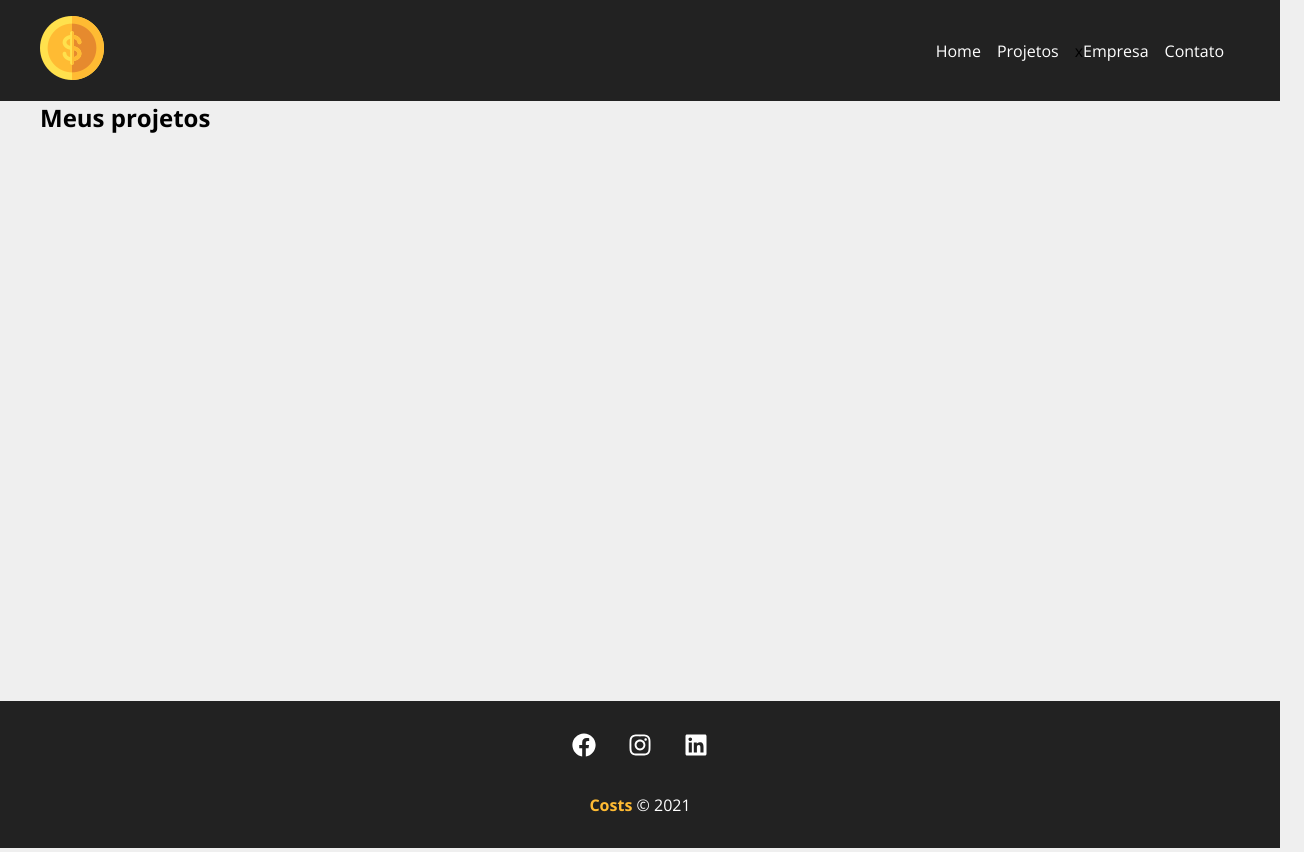
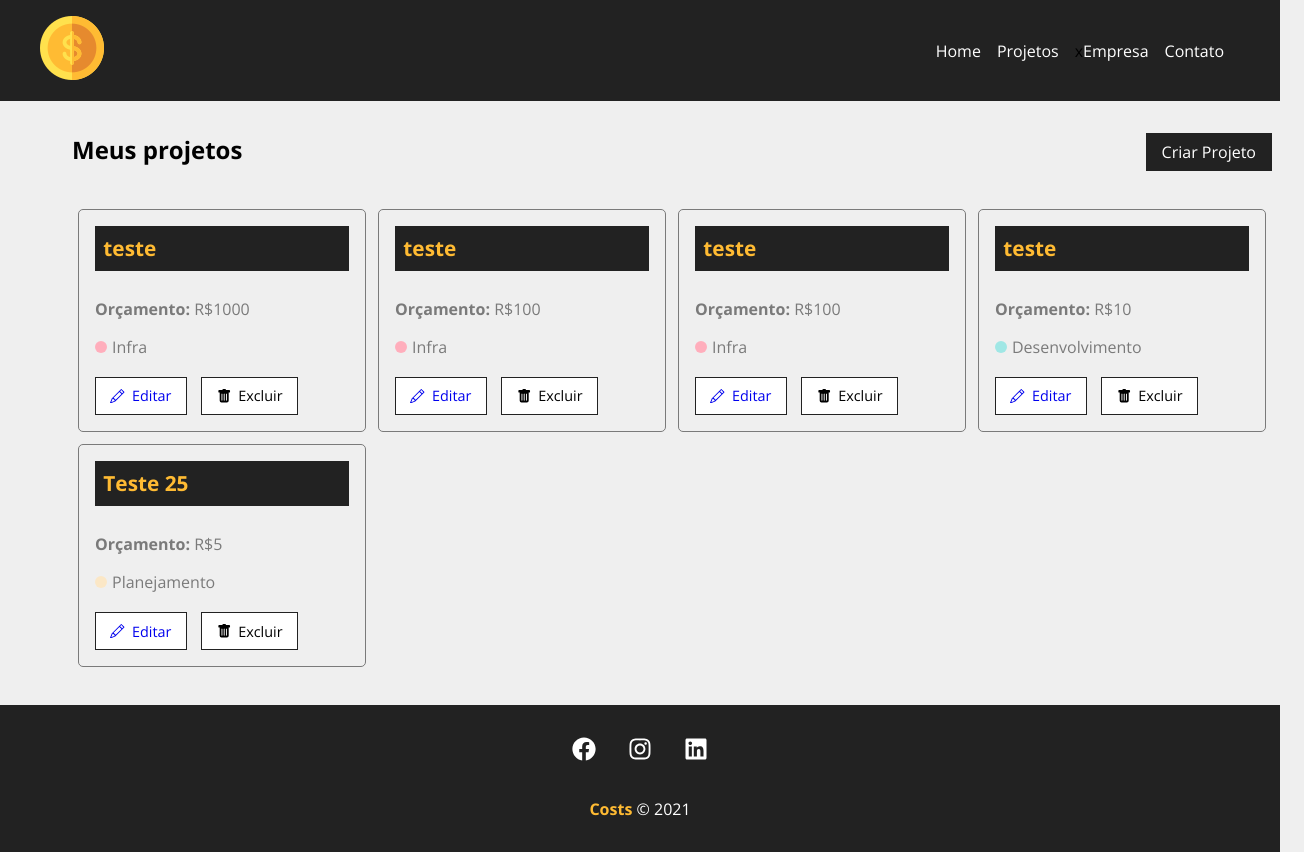
Before and after one commit to patricia-diasr/costs, a React (Create React App) app: page /projects in a window 1280 px wide. Shown: the whole page, 1304 px wide, since content can reach past the window. Built offline with nearby package versions, Linux system fonts and the light colour scheme; data requests are answered from the project's data file.

Commit message:
Listagem de projetos

```diff
--- a/db.json
+++ b/db.json
@@ -43,6 +43,17 @@
       },
       "cost": 0,
       "services": []
+    },
+    {
+      "id": "3780",
+      "name": "Teste 25",
+      "budget": "5",
+      "category": {
+        "id": "4",
+        "name": "Planejamento"
+      },
+      "cost": 0,
+      "services": []
     }
   ],
   "categories": [
--- a/src/components/layout/Container.module.css
+++ b/src/components/layout/Container.module.css
@@ -11,7 +11,7 @@
 }
 
 .start {
-    justify-content: center;
+    justify-content: start;
 }
 
 .column {
--- a/src/components/pages/NewProject.js
+++ b/src/components/pages/NewProject.js
@@ -1,7 +1,7 @@
 import { useNavigate } from 'react-router-dom';
 
 import styles from './NewProjects.module.css';
-import ProjectForm from '../project/ProjectsForm';
+import ProjectForm from '../project/ProjectForm';
 
 function NewProject () {
 
--- a/src/components/pages/Projects.js
+++ b/src/components/pages/Projects.js
@@ -1,19 +1,55 @@
 import { useLocation } from 'react-router-dom';
+import { useState, useEffect } from 'react';
 
 import styles from './Projects.module.css';
 import Message from '../layout/Message';
+import LinkButton from  '../layout/LinkButton';
+import Container from '../layout/Container';
+import ProjectCard from '../project/ProjectCard';
 
 function Projects () {
+    const [projects, setProjects] = useState([]);
+
+    useEffect( () => {
+        fetch("http://localhost:5000/projects", {
+            method: "GET",
+            headers: {
+                "Content-type": "application/json"
+            }
+        })
+        .then( resp => resp.json() )
+        .then ( data => setProjects(data) )
+        .catch( err => console.log(err) );
+    }, []);
+
+
     const location = useLocation();
     let message = '';
+
     if (location.state) {
         message = location.state.message;
     }
 
     return (
-        <section >
-            <h1>Meus projetos</h1>
+        <section className={styles.project_container}>
+            <div className={styles.title_container}>
+                <h1>Meus projetos</h1>
+                <LinkButton to='/newProject' text='Criar Projeto'/>
+            </div>
             { message && <Message msg={message} type="success"></Message> }
+            <Container customClass="start">
+                {projects.length > 0 &&
+                    projects.map((project) => (
+                        <ProjectCard
+                            id={project.id}
+                            name={project.name}
+                            budget={project.budget}
+                            category={project.category.name}
+                            key={project.id}
+                        />
+                    ))
+                }
+            </Container>
         </section>
     );
 }
--- a/src/components/pages/Projects.module.css
+++ b/src/components/pages/Projects.module.css
@@ -0,0 +1,9 @@
+.project_container {
+    padding: 2em;
+}
+
+.title_container {
+    display: flex;
+    justify-content: space-between;
+    margin-bottom: 2em;
+}
--- /dev/null
+++ b/src/components/project/ProjectCard.js
@@ -0,0 +1,28 @@
+import { Link } from 'react-router-dom';
+
+import styles from './ProjectCard.module.css';
+import { BsPencil, BsFillTrashFill } from 'react-icons/bs';
+
+function ProjectCard({id, name, budget, category, handleRemove}) {
+    return (
+        <div className={styles.project_card}>
+            <h4>{name}</h4>
+            <p>
+                <span>Orçamento:</span> R${budget}
+            </p>
+            <p className={styles.category_text}>
+                <span className={`${styles[category.toLowerCase()]}`}></span> {category}
+            </p>
+            <div className={styles.project_card_actions}>
+                <Link to="/">
+                    <BsPencil /> Editar
+                </Link>
+                <button>
+                    <BsFillTrashFill /> Excluir
+                </button>
+            </div>
+        </div>
+    );
+}
+
+export default ProjectCard;
--- /dev/null
+++ b/src/components/project/ProjectCard.module.css
@@ -0,0 +1,84 @@
+.project_card {
+    padding: 1em;
+    border: 1px solid #7a7a7a;
+    border-radius: 5px;
+    width: 24%;
+    margin: 0.5%;
+}
+
+.project_card h4 {
+    background: #222;
+    color: #ffbb33;
+    padding: .4em;
+    margin-bottom: 1.3em;
+    font-size: 1.3em;
+}
+
+.project_card p {
+    color: #7a7a7a;
+    margin-bottom: 1em;
+}
+
+.project_card span {
+    font-weight: bold;
+}
+
+.category_text {
+    display: flex;
+    align-items: center;
+}
+
+.category_text span {
+    display: block;
+    width: 12px;
+    height: 12px;
+    border-radius: 50%;
+    background: #CCC;
+    margin-right: 5px;
+}
+
+.category_text .infra {
+    background: #FFAEBC;
+}
+
+.category_text .desenvolvimento {
+    background: #A0E7E5;
+}
+
+.category_text .design {
+    background: #BAF8C8;
+}
+
+.category_text .planejamento {
+    background: #FBE7C6;
+}
+
+.project_card_actions {
+    margin-top: 1.2em;
+    display: flex;
+    align-items: center;
+}
+
+.project_card_actions a, .project_card_actions button {
+    text-decoration: none;
+    border: none;
+    background: #fff;
+    font-size: .9em;
+    padding: .6em 1em;
+    margin-right: 1em;
+    cursor: pointer;
+    border: 1px solid #222;
+    display: flex;
+    align-items: center;
+    justify-content: center;
+    transition: .5s;
+}
+
+.project_card_actions svg {
+    margin-right: .5em;
+}
+
+.project_card_actions a:hover, .project_card_actions button:hover {
+    background: #222;
+    color: #FFBB33
+}
--- a/src/components/project/ProjectsForm.js
+++ b/src/components/project/ProjectForm.js
@@ -61,7 +61,7 @@
                 text="Selecione a categoria"
                 name="category_id"
                 options={categories}
-                value={project.category || ''}
+                value={project.category ? project.category.id : ''}
                 handleOnChange={handleCategory}
             />
             <SubmitButton text={btnMessage} />
```
